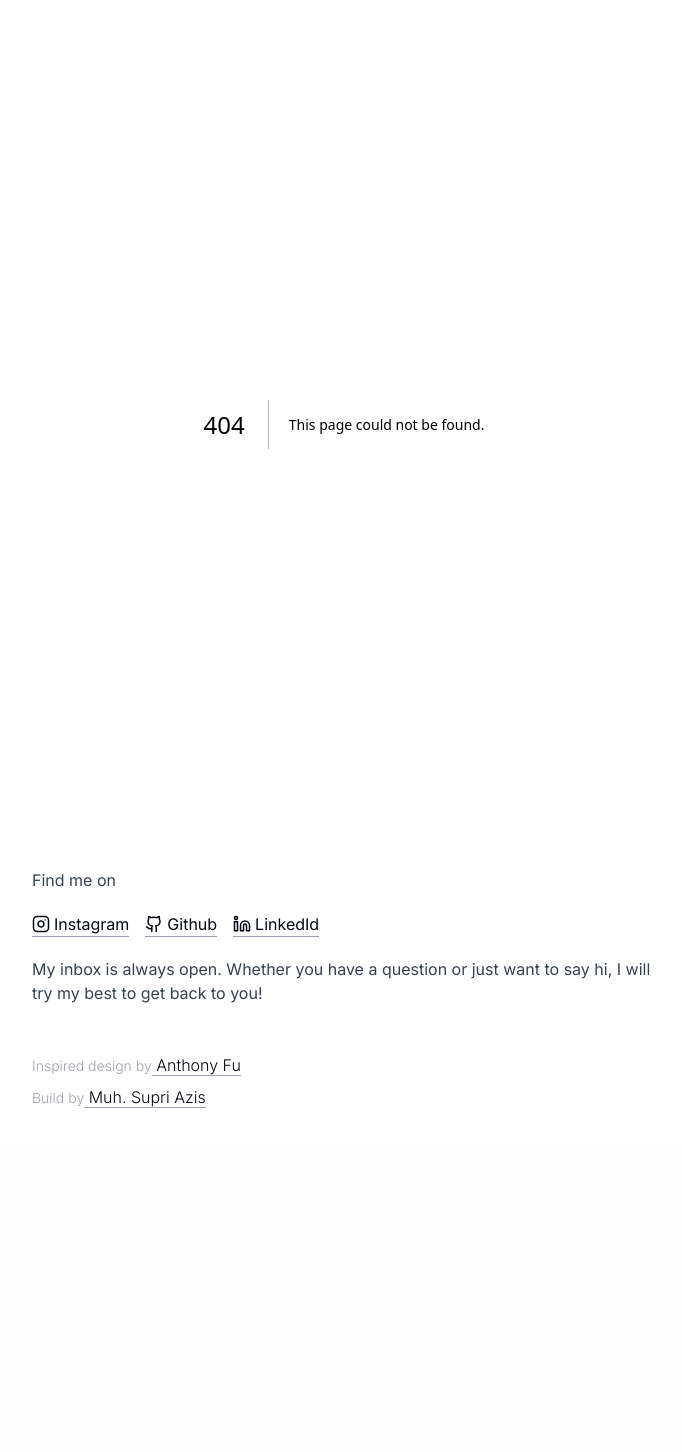
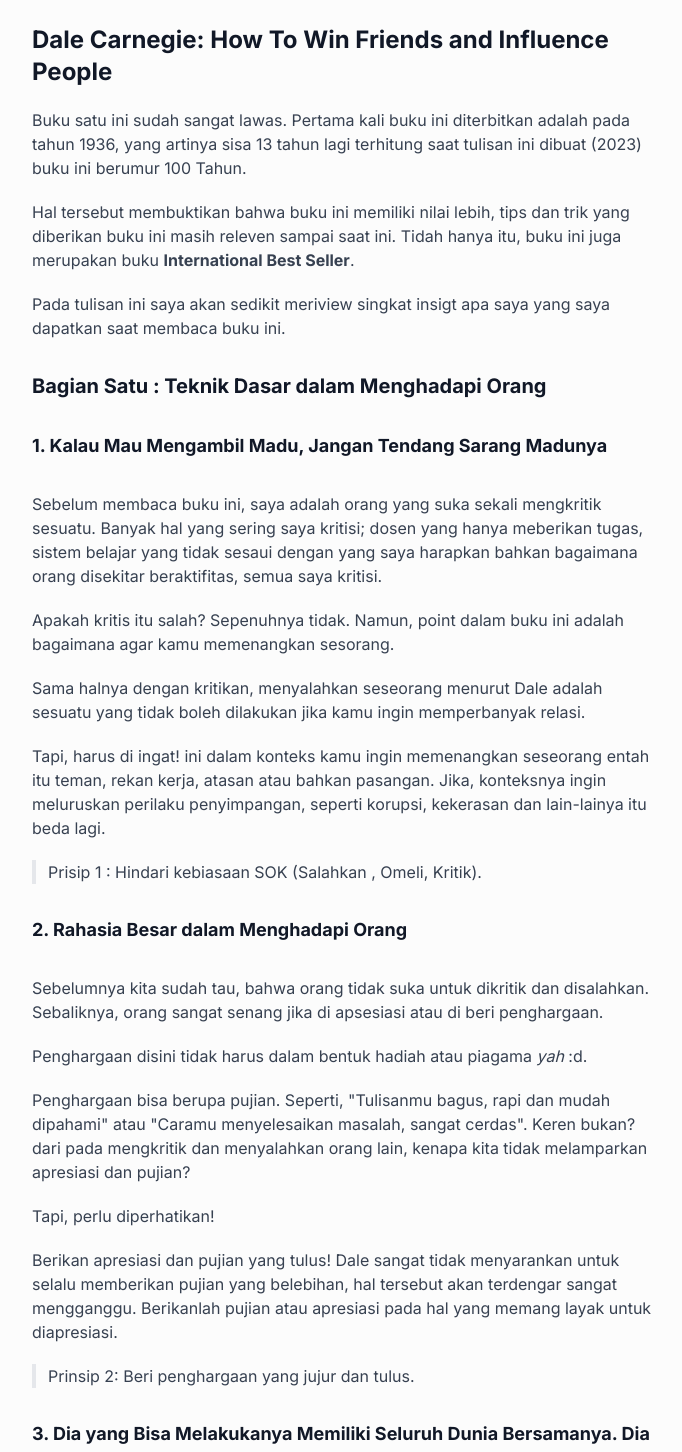
Before and after one commit to muhsupriazis/v3, a Next.js app: page /2023/how-to-win-friends-and-influence-people in a window 1280 px wide. Before the commit this address had no page. Shown: the top 1452 px of the page, without its empty margins (296-978 px from the left). Before the commit the page ends 1145 px from the top, so only its background shows below. Built offline with nearby package versions, Linux system fonts and the light colour scheme.

Commit message:
blog(buku): how to win friends & influence people

```diff
--- /dev/null
+++ b/app/(post)/2023/how-to-win-friends-and-influence-people/page.mdx
@@ -0,0 +1,47 @@
+export const metadata = {
+  title: 'Buku: How To Win Friends & Influence People',
+  description: 'Membedah buku dari Dale Carnegie tentang bagaimana cara bersosialisasi dengan lignkungan sekitar.',
+  openGraph: {
+    title: 'Buku: How To Win Friends & Influence People',
+    description: 'Membedah buku dari Dale Carnegie tentang bagaimana cara bersosialisasi dengan lignkungan sekitar.',
+    images: [{ url: 'https://miro.medium.com/v2/resize:fit:1400/format:webp/1*Ly3DHrx8xlrU_US-AiReyw.png' }]
+  }
+}
+
+# Dale Carnegie: How To Win Friends and Influence People
+
+Buku satu ini sudah sangat lawas. Pertama kali buku ini diterbitkan adalah pada tahun 1936, yang artinya sisa 13 tahun lagi terhitung saat tulisan ini dibuat (2023) buku ini berumur 100 Tahun.
+
+Hal tersebut membuktikan bahwa buku ini memiliki nilai lebih, tips dan trik yang diberikan buku ini masih releven sampai saat ini. Tidah hanya itu, buku ini juga merupakan buku **International Best Seller**.
+
+Pada tulisan ini saya akan sedikit meriview singkat insigt apa saya yang saya dapatkan saat membaca buku ini.
+
+## Bagian Satu : Teknik Dasar dalam Menghadapi Orang
+
+### 1. Kalau Mau Mengambil Madu, Jangan Tendang Sarang Madunya
+
+Sebelum membaca buku ini, saya adalah orang yang suka sekali mengkritik sesuatu. Banyak hal yang sering saya kritisi; dosen yang hanya meberikan tugas, sistem belajar yang tidak sesaui dengan yang saya harapkan bahkan bagaimana orang disekitar beraktifitas, semua saya kritisi.
+
+Apakah kritis itu salah? Sepenuhnya tidak. Namun, point dalam buku ini adalah bagaimana agar kamu memenangkan sesorang.
+
+Sama halnya dengan kritikan, menyalahkan seseorang menurut Dale adalah sesuatu yang tidak boleh dilakukan jika kamu ingin memperbanyak relasi.
+
+Tapi, harus di ingat! ini dalam konteks kamu ingin memenangkan seseorang entah itu teman, rekan kerja, atasan atau bahkan pasangan. Jika, konteksnya ingin meluruskan perilaku penyimpangan, seperti korupsi, kekerasan dan lain-lainya itu beda lagi.
+
+> Prisip 1 : Hindari kebiasaan SOK (Salahkan , Omeli, Kritik).
+
+### 2. Rahasia Besar dalam Menghadapi Orang
+
+Sebelumnya kita sudah tau, bahwa orang tidak suka untuk dikritik dan disalahkan. Sebaliknya, orang sangat senang jika di apsesiasi atau di beri penghargaan.
+
+Penghargaan disini tidak harus dalam bentuk hadiah atau piagama _yah_ :d.
+
+Penghargaan bisa berupa pujian. Seperti, "Tulisanmu bagus, rapi dan mudah dipahami" atau "Caramu menyelesaikan masalah, sangat cerdas". Keren bukan? dari pada mengkritik dan menyalahkan orang lain, kenapa kita tidak melamparkan apresiasi dan pujian?
+
+Tapi, perlu diperhatikan!
+
+Berikan apresiasi dan pujian yang tulus! Dale sangat tidak menyarankan untuk selalu memberikan pujian yang belebihan, hal tersebut akan terdengar sangat mengganggu. Berikanlah pujian atau apresiasi pada hal yang memang layak untuk diapresiasi.
+
+> Prinsip 2: Beri penghargaan yang jujur dan tulus.
+
+### 3. Dia yang Bisa Melakukanya Memiliki Seluruh Dunia Bersamanya. Dia yang Tidak Bisa Melakukanya Melewati Jalan yang Sepi
--- a/app/posts.json
+++ b/app/posts.json
@@ -15,5 +15,16 @@
         "category": "React"
       }
     ]
+  },
+  {
+    "year": "2023",
+    "posts": [
+      {
+        "slug": "how-to-win-friends-and-influence-people",
+        "title": "Buku: How To Win Friends & Influence People",
+        "date": "2023-10-12",
+        "category": "Self Improvement"
+      }
+    ]
   }
 ]
```
Also changed, not shown: app/(post)/2023/18-10-23/page.mdx (added).
